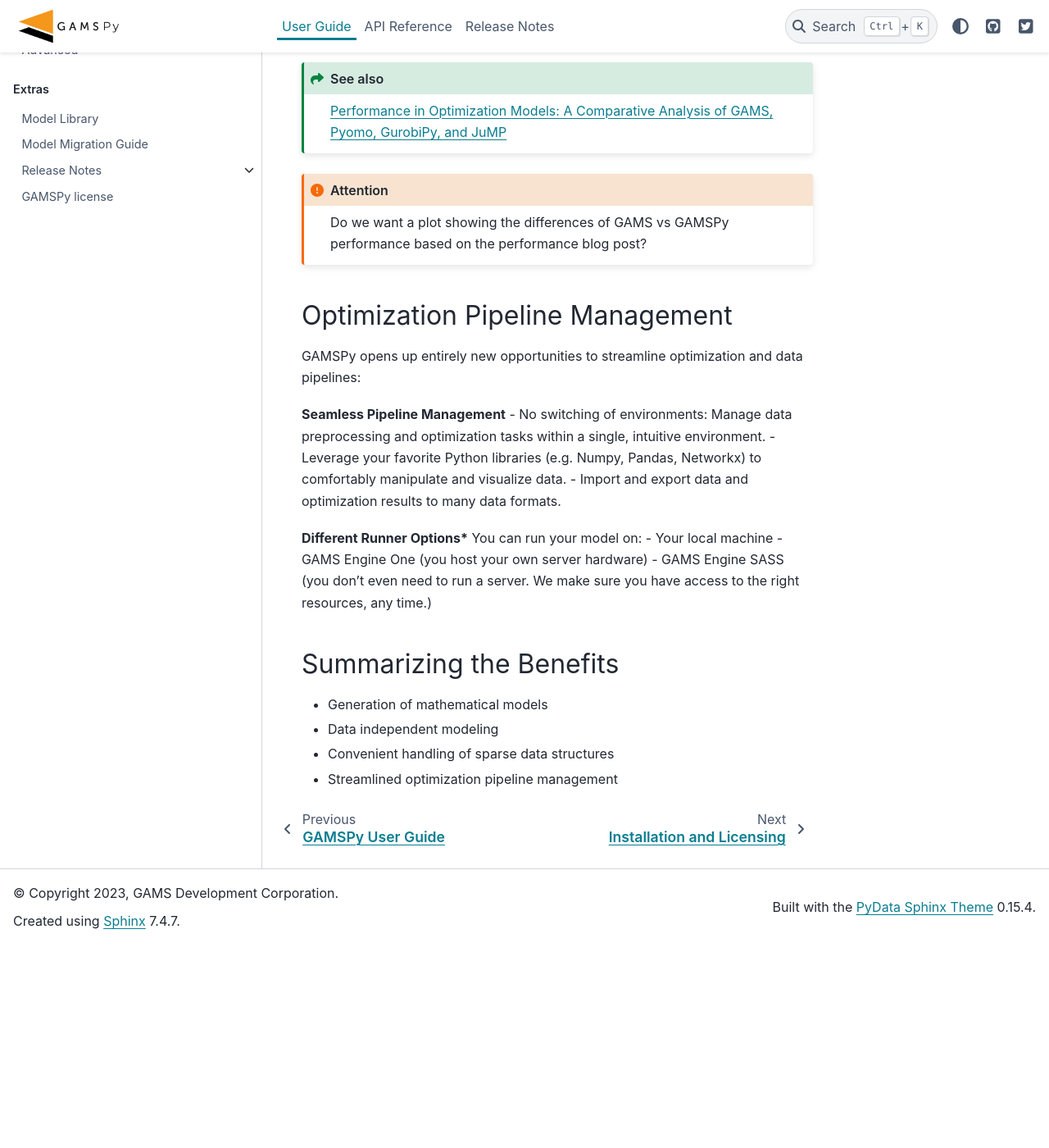
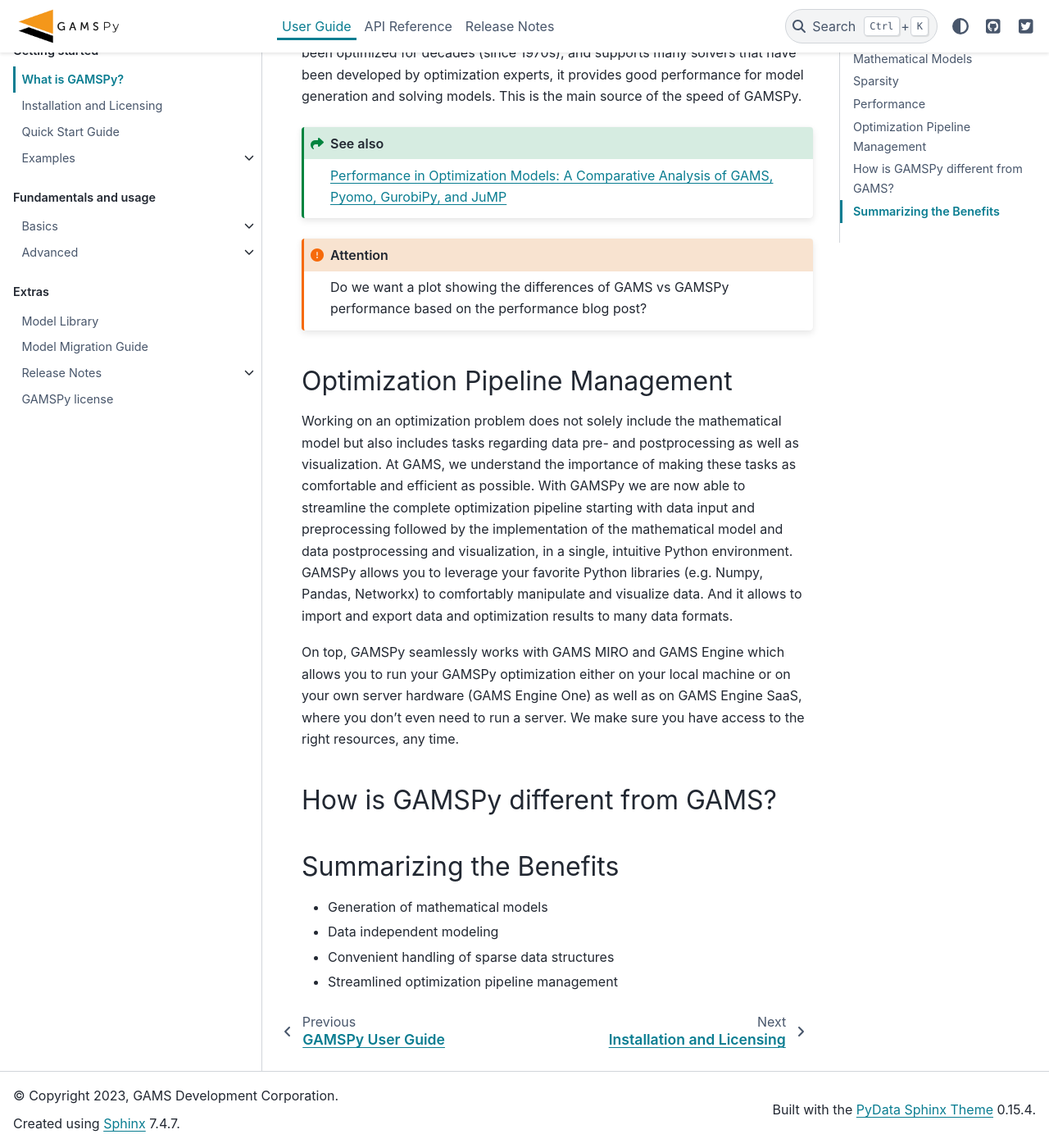
Before and after one commit to GAMS-dev/gamspy, a Sphinx documentation site: the page built from docs/user/whatisgamspy.rst, in a window 1280 px wide and 1400 px high, scrolled down 2223 px. Shown: the whole window at 82% size. Built offline with Sphinx 7.4.7 and the PyData theme 0.15.4, drawn with Linux system fonts in a browser that asks for light colours; before the commit the page ends 3376 px from its top, so only the background shows below that; some of the changed text lies outside the part shown.

Commit message:
include pipeline management

```diff
--- a/docs/user/whatisgamspy.rst
+++ b/docs/user/whatisgamspy.rst
@@ -20,14 +20,14 @@
 models that can be used for long time in production comes down to the algebraic formulation.
 The algebraic formulation is something that is around and accepted for years and allows
 to understand models. Consequently, being able to write mathematical models in a language
-that can be processed by computers **and** are close to the origitnal algebraic notation is
-what will be key to achive maintable models.
+that can be processed by computers **and** are close to the original algebraic notation is
+what will be key to achieve mainabel models.
 
 With this goal in mind we developed GAMSPy to be able to generate mathematical models instead
-of model instances. While a mathematical model is soley composed of mathematical symbols, a
+of model instances. While a mathematical model is solely composed of mathematical symbols, a
 model instance is the translation of a mathematical model filled with the according instance data.
-Thus, sum expressions are resolved into its individual components and equation domains are resoveld to
-individual scalar equations.
+Thus, sum expressions are resolved into its individual components and equation domains are resolved to
+individual scalar equations for a model instance.
 
 Mathematical Model
 
@@ -43,8 +43,9 @@
     2 \cdot x_{i1,j2} + 6 \cdot x_{i2,j2} + 4 \cdot x_{i3,j2} \le 10
 
 Especially for large models with many variables and equations, a model instance becomes large
-and heavy to handle, maintain, and read.
-
+and heavy to handle, maintain, and read. Therefore, GAMSPy leverages the idea of a standalone,
+thus, data independent and indexed representation of a mathematical model which is very close
+to the original algebraic formulation.
 
 
 Sparsity
@@ -96,18 +97,21 @@
 Optimization Pipeline Management
 ---------------------------------
 
-GAMSPy opens up entirely new opportunities to streamline optimization and data pipelines:
+Working on an optimization problem does not solely include the mathematical model but also includes tasks regarding
+data pre- and postprocessing as well as visualization. At GAMS, we understand the importance of making these tasks as
+comfortable and efficient as possible. With GAMSPy we are now able to streamline the complete optimization pipeline
+starting with data input and preprocessing followed by the implementation of the mathematical model and data postprocessing
+and visualization, in a single, intuitive Python environment. GAMSPy allows you to leverage your favorite Python libraries
+(e.g. Numpy, Pandas, Networkx) to comfortably manipulate and visualize data. And it allows to import and export data and
+optimization results to many data formats.
 
-**Seamless Pipeline Management**
-- No switching of environments: Manage data preprocessing and optimization tasks within a single, intuitive environment.
-- Leverage your favorite Python libraries (e.g. Numpy, Pandas, Networkx) to comfortably manipulate and visualize data.
-- Import and export data and optimization results to many data formats.
+On top, GAMSPy seamlessly works with GAMS MIRO and GAMS Engine which allows you to run your GAMSPy optimization either on
+your local machine or on your own server hardware (GAMS Engine One) as well as on GAMS Engine SaaS, where you don't even
+need to run a server. We make sure you have access to the right resources, any time.
 
-**Different Runner Options***
-You can run your model on:
-- Your local machine
-- GAMS Engine One (you host your own server hardware)
-- GAMS Engine SASS (you don't even need to run a server. We make sure you have access to the right resources, any time.)
+
+How is GAMSPy different from GAMS?
+--------------------------------
 
 
 Summarizing the Benefits
```
